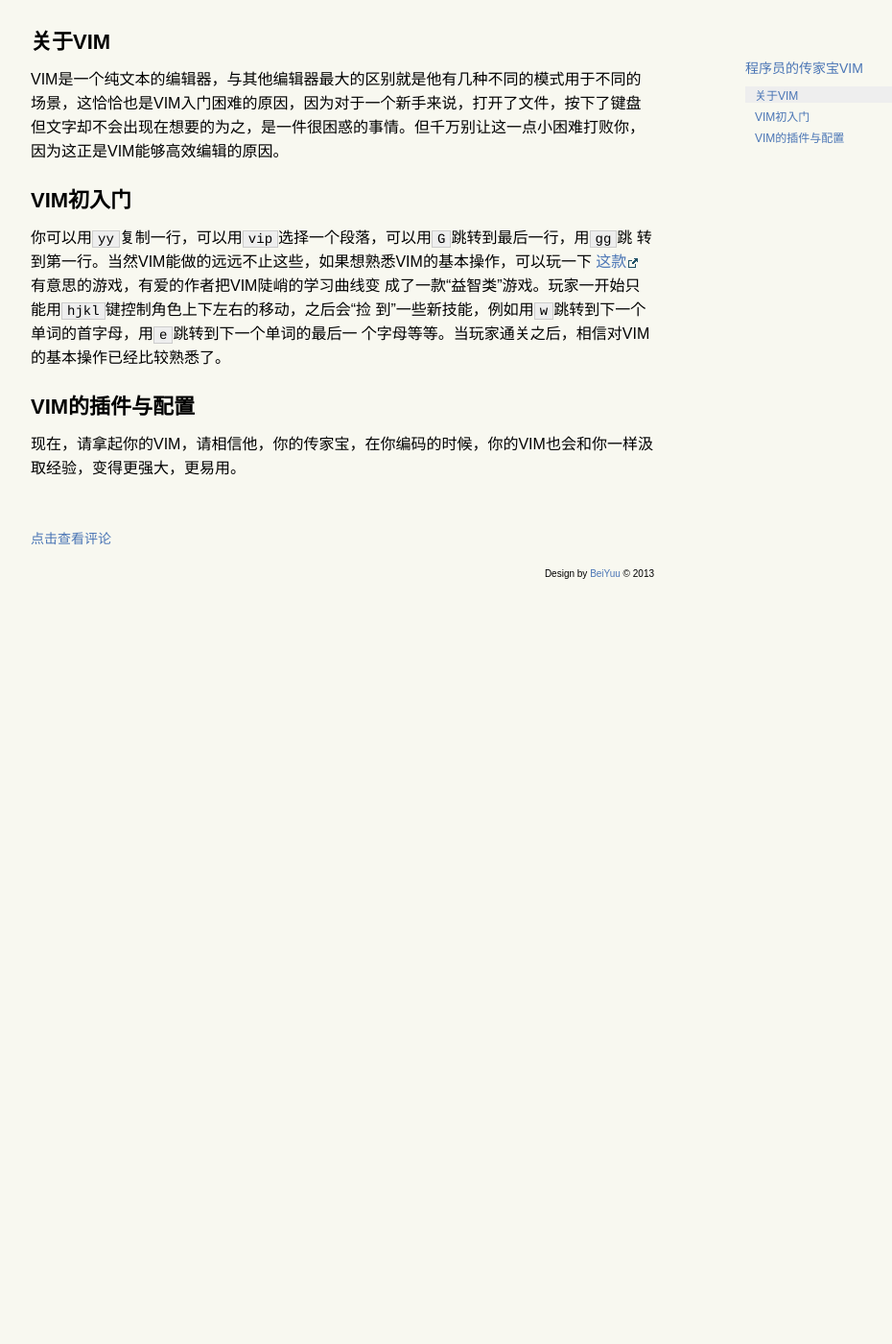
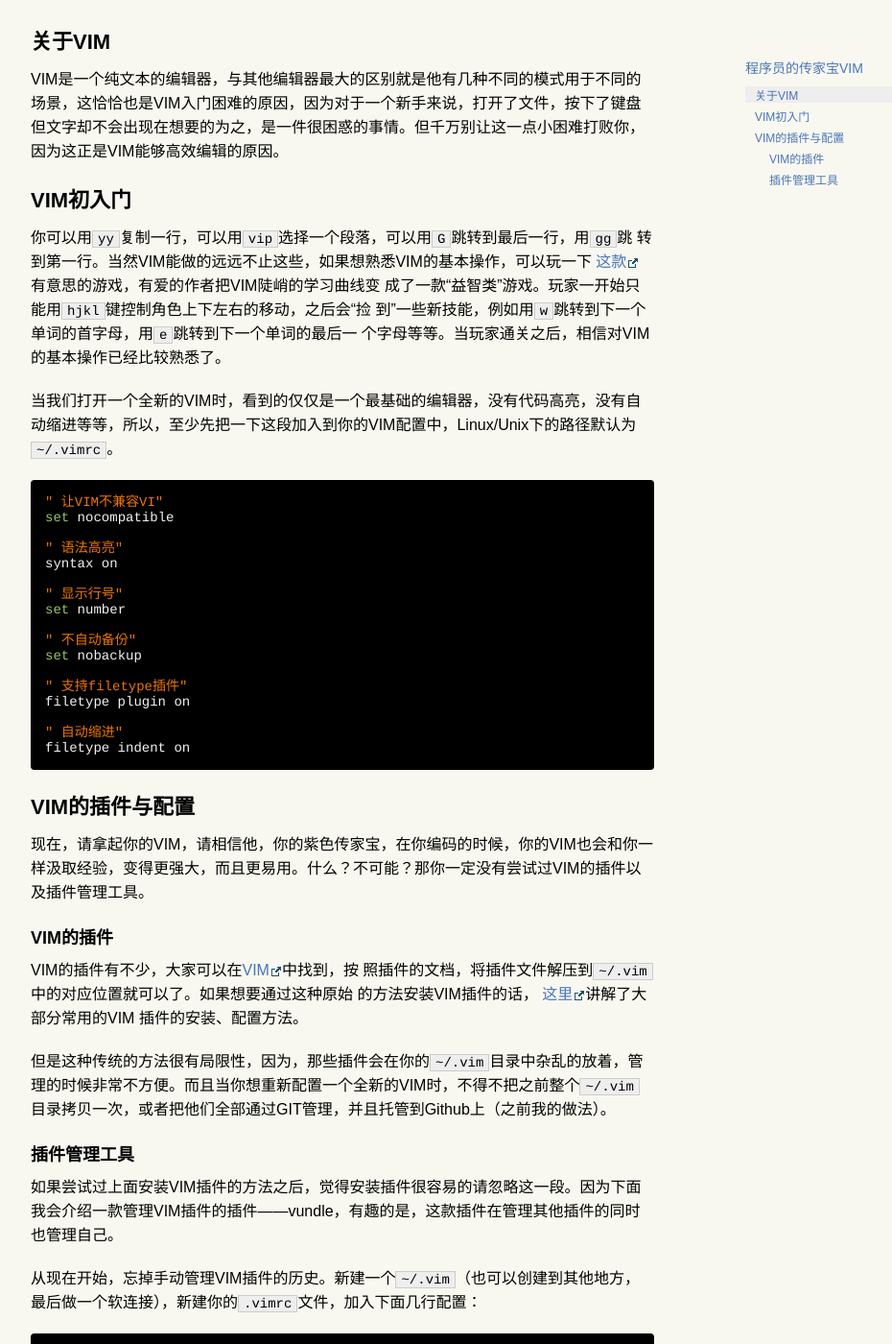
Before and after one commit to zhuangsirui/siriuszhuang.github.com, a Jekyll site: the page built from _posts/blogs/2012-02-21-weapon-of-programer-vim.md, in a window 1280 px wide and 1400 px high, scrolled down 299 px. Shown: the whole window at 96% size, without its empty margins (283-1213 px from the left). Built offline with Jekyll 4.4.1, drawn with Linux system fonts in a browser that asks for light colours; Markdown is read by kramdown in place of the engine named in the settings; comment, search, counter and statistics services are not loaded; before the commit the page ends 929 px from its top, so only the background shows below that; some of the changed text lies outside the part shown.

Commit message:
save post weapon-of-programer-vim

```diff
--- a/_posts/blogs/2012-02-21-weapon-of-programer-vim.md
+++ b/_posts/blogs/2012-02-21-weapon-of-programer-vim.md
@@ -23,6 +23,67 @@ VIM是一个纯文本的编辑器，与其他编辑器最大的区别就是他
 到”一些新技能，例如用`w`跳转到下一个单词的首字母，用`e`跳转到下一个单词的最后一
 个字母等等。当玩家通关之后，相信对VIM的基本操作已经比较熟悉了。
 
+当我们打开一个全新的VIM时，看到的仅仅是一个最基础的编辑器，没有代码高亮，没有自
+动缩进等等，所以，至少先把一下这段加入到你的VIM配置中，Linux/Unix下的路径默认为
+`~/.vimrc`。
+
+	" 让VIM不兼容VI"
+	set nocompatible
+
+	" 语法高亮"
+	syntax on
+
+	" 显示行号"
+	set number
+
+	" 不自动备份"
+	set nobackup
+
+	" 支持filetype插件"
+	filetype plugin on
+
+	" 自动缩进"
+	filetype indent on
+
+
 ## VIM的插件与配置
-现在，请拿起你的VIM，请相信他，你的传家宝，在你编码的时候，你的VIM也会和你一样汲
-取经验，变得更强大，更易用。
+现在，请拿起你的VIM，请相信他，你的紫色传家宝，在你编码的时候，你的VIM也会和你一
+样汲取经验，变得更强大，而且更易用。什么？不可能？那你一定没有尝试过VIM的插件以
+及插件管理工具。
+
+### VIM的插件
+VIM的插件有不少，大家可以在[VIM](http://www.vim.org/scripts/index.php)中找到，按
+照插件的文档，将插件文件解压到`~/.vim`中的对应位置就可以了。如果想要通过这种原始
+的方法安装VIM插件的话，
+[这里](http://blog.csdn.net/wooin/article/details/1858917)讲解了大部分常用的VIM
+插件的安装、配置方法。
+
+但是这种传统的方法很有局限性，因为，那些插件会在你的`~/.vim`目录中杂乱的放着，管
+理的时候非常不方便。而且当你想重新配置一个全新的VIM时，不得不把之前整个`~/.vim`
+目录拷贝一次，或者把他们全部通过GIT管理，并且托管到Github上（之前我的做法）。
+
+### 插件管理工具
+如果尝试过上面安装VIM插件的方法之后，觉得安装插件很容易的请忽略这一段。因为下面
+我会介绍一款管理VIM插件的插件——*vundle*，有趣的是，这款插件在管理其他插件的同时
+也管理自己。
+
+从现在开始，忘掉手动管理VIM插件的历史。新建一个`~/.vim`（也可以创建到其他地方，
+最后做一个软连接），新建你的`.vimrc`文件，加入下面几行配置：
+
+	set nocompatible
+
+	filetype off
+
+	set rtp+=~/.vim/bundle/vundle/
+
+	call vundle#rc()
+
+	Bundle 'gmarik/vundle'
+
+	filetype plugin indent on
+
+保存退出后，执行以下命令安装Vundle：
+
+	mkdir ./bundle/vundle
+
+	git clone https://github.com/gmarik/vundle.git ./bundle/vundle
```
